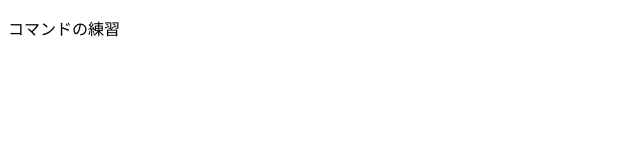
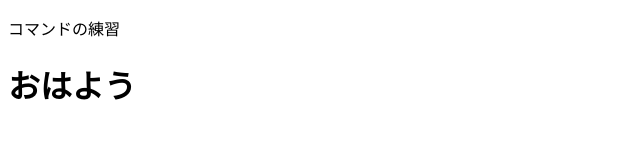
Before and after one commit to marochanchan/maromaro, a plain HTML site: page index.html in a window 1280 px wide. Shown: the whole page, without its empty margins (0-640 px from the left). Drawn offline with Linux system fonts and the light colour scheme.

Commit message:
h１追加

```diff
--- a/index.html
+++ b/index.html
@@ -7,5 +7,6 @@
 </head>
 <body>
     <p>コマンドの練習</p>
+    <h1>おはよう</h1>
 </body>
 </html>
```
